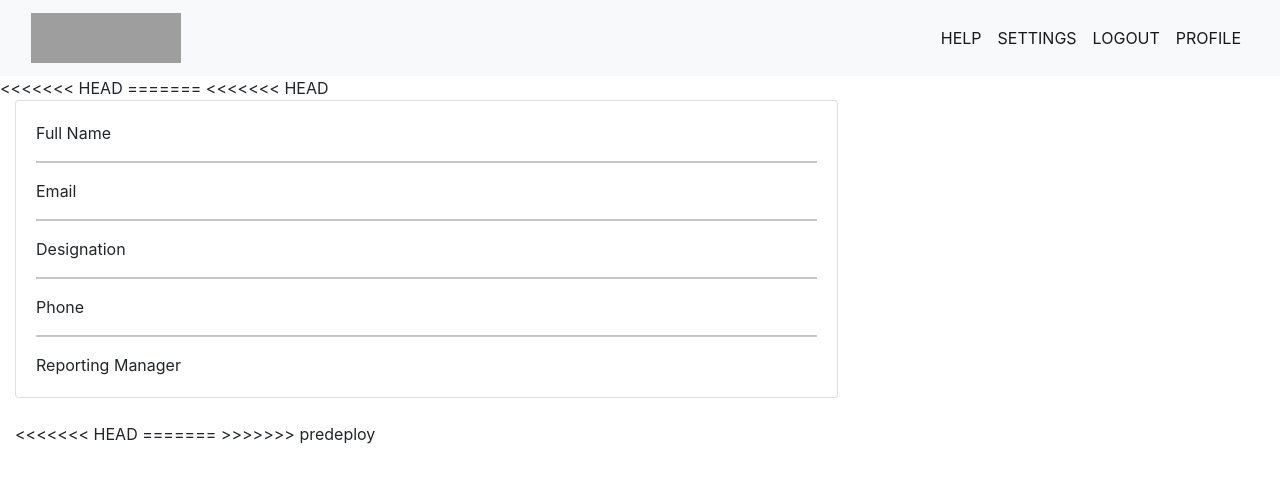
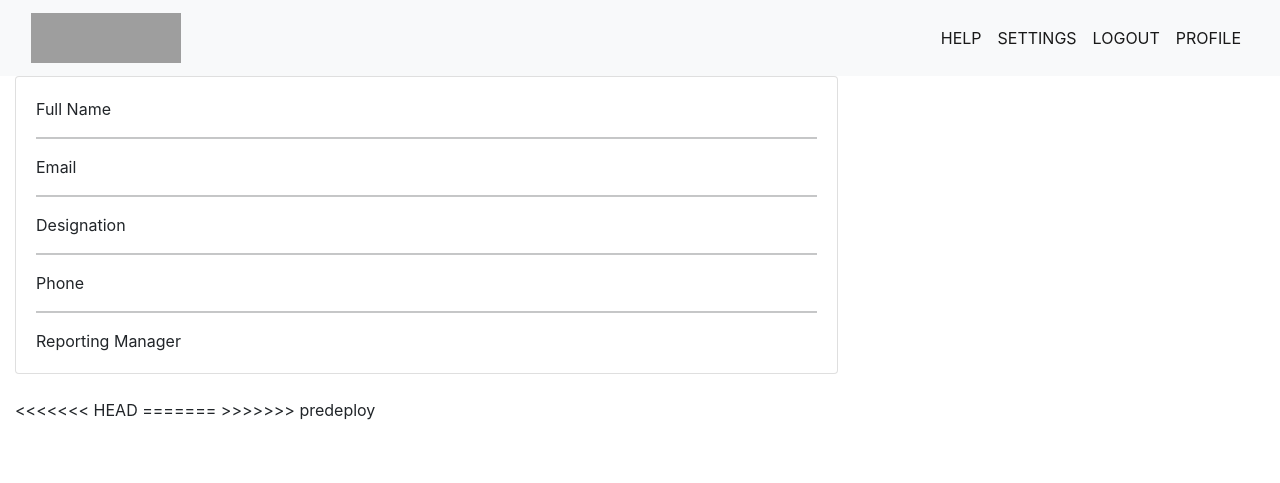
Before and after one commit to anurag-chiplunkar/iTV-CRM, a Django app: page /profile/ in a window 1280 px wide. Shown: the top 483 px of the page. Run offline with Django 3.2, Linux system fonts and the light colour scheme; the visitor is signed in with stand-in values (Sample User, id 1); some libraries are stand-ins or nearby versions; grey boxes are pictures that could not be loaded.

Commit message:
Update admin_profile.html

```diff
--- a/profiles/templates/profiles/admin_profile.html
+++ b/profiles/templates/profiles/admin_profile.html
@@ -142,9 +142,6 @@
 
       {% endfor %}
 
-<<<<<<< HEAD
-=======
-<<<<<<< HEAD
       </div>
       <div class="col-lg-8">
         <div class="card mb-4">
```
